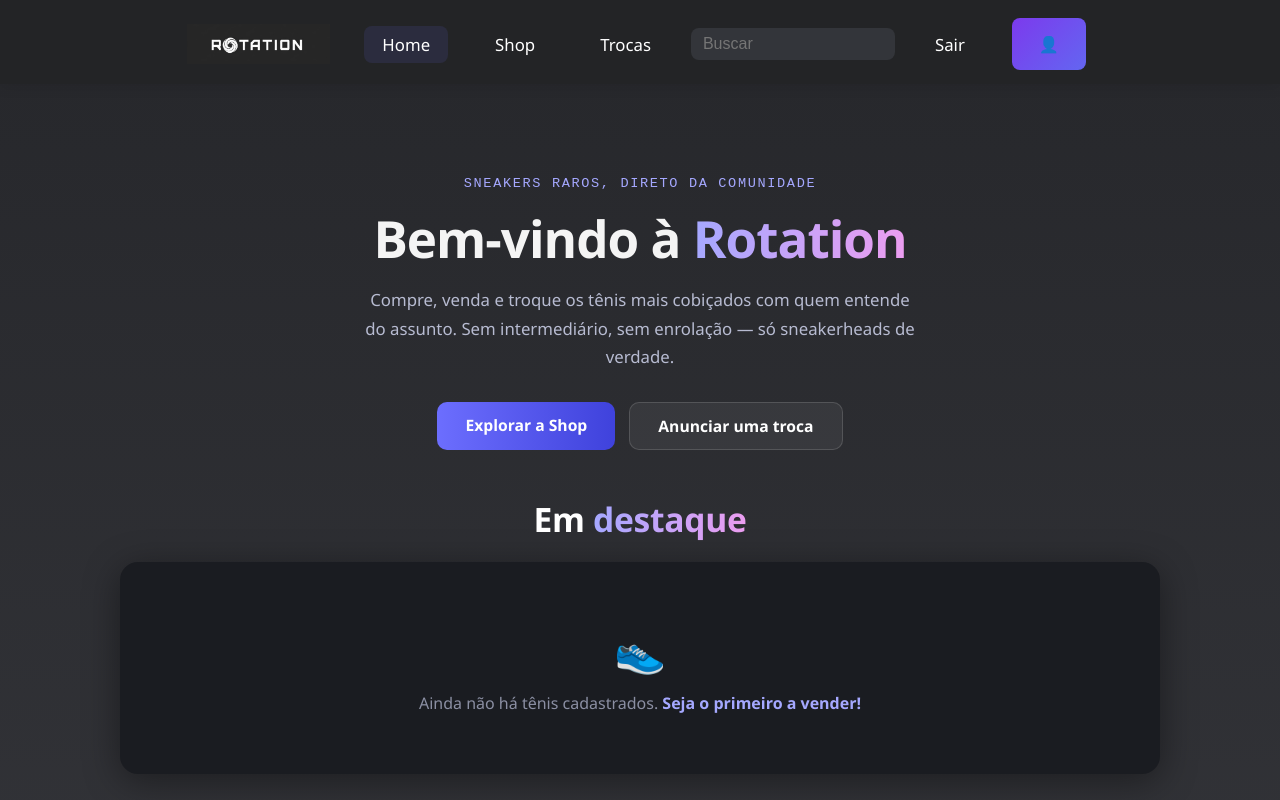
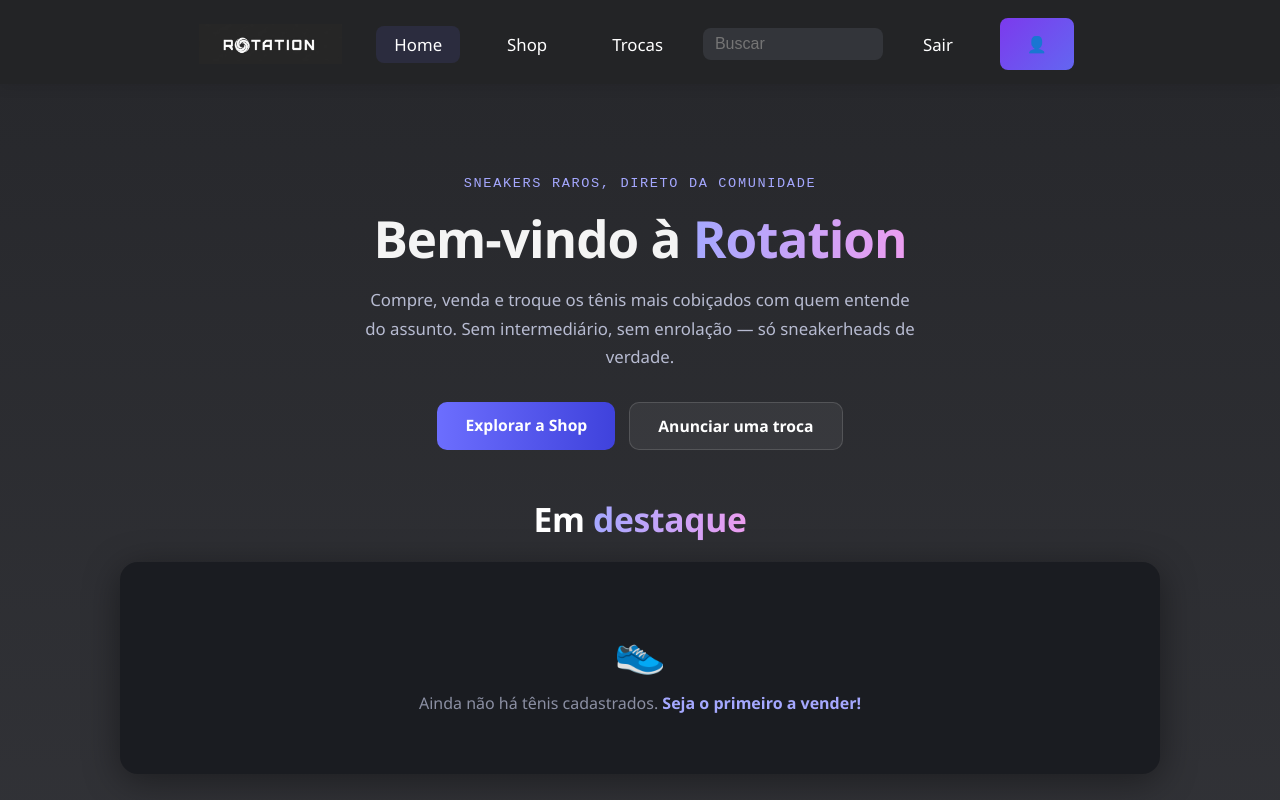
Before and after one commit to bentobarpp/rotation_final2, a website: page public/home.html in a window 1280 px wide. Shown: the top 800 px of the page. Drawn offline with Linux system fonts and the light colour scheme; no server answers.

Commit message:
fix: acha e fecha a causa real do tamanho variável da busca do menu
Achado com certeza: trocas.html tem uma regra própria para os campos
do formulário de troca, `input[type="text"], input[type="file"],
textarea { box-sizing: border-box; ... }`. Como nav.css nunca declarava
box-sizing para a busca do menu, essa regra "vazava" e virava a única
fonte de verdade pra essa propriedade especificamente em trocas.html —
fazendo o mesmo #txtBusca renderizar em box-sizing diferente
(content-box em Home, border-box em Trocas), com 24px de diferença
real de largura (204px vs 180px) e alguns pixels de diferença vertical
por causa de margin também não fixado.

Reverte a tentativa de View Transitions (o efeito de "esticar" era a
própria transição morphando entre os dois tamanhos diferentes — o
tamanho real já estava errado, a transição só deixou isso visível
como animação). Com box-sizing, margin e outline agora fixados
explicitamente em nav.css, não sobra nenhuma propriedade que uma
página possa sobrescrever sem querer.

Co-Authored-By: Claude Sonnet 5 <noreply@anthropic.com>
Claude-Session: https://claude.ai/code/session_01C99iEP4fs7aC7uD2mRJZXA

```diff
--- a/public/Css/nav.css
+++ b/public/Css/nav.css
@@ -2,19 +2,7 @@
    Nunca duplique essas regras no <style> de uma página; isso é o que
    causava o menu "pulando" entre páginas (logo, fonte e altura diferentes). */
 
-/* Como o site é multi-página (cada clique recarrega o documento), o
-   navegador troca a página inteira — o que sempre gera um "flash",
-   mesmo com CSS idêntico. A View Transitions API faz o navegador
-   reconhecer que o #nav da página antiga e da nova são "o mesmo
-   elemento" e mantê-lo estático na troca, em vez de recarregar/piscar.
-   Navegadores sem suporte (Firefox) simplesmente ignoram isso e
-   navegam normalmente — sem quebrar nada. */
-@view-transition {
-  navigation: auto;
-}
-
 #nav {
-  view-transition-name: site-nav;
   position: fixed;
   top: 0;
   left: 0;
@@ -55,9 +43,12 @@
 }
 
 #nav input[type="text"] {
+  box-sizing: border-box;
   padding: 7px 12px;
+  margin: 0;
   border-radius: 8px;
   border: none;
+  outline: none;
   background-color: #33353a;
   color: #fff;
   font-size: 1rem;
```
